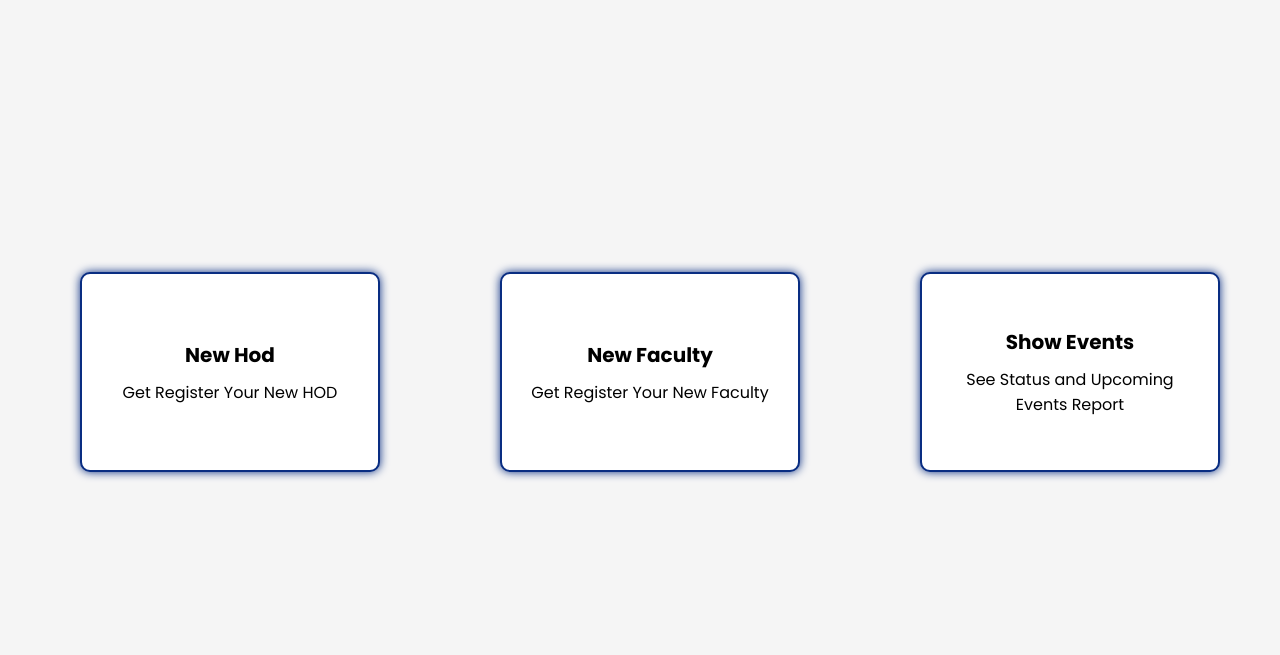
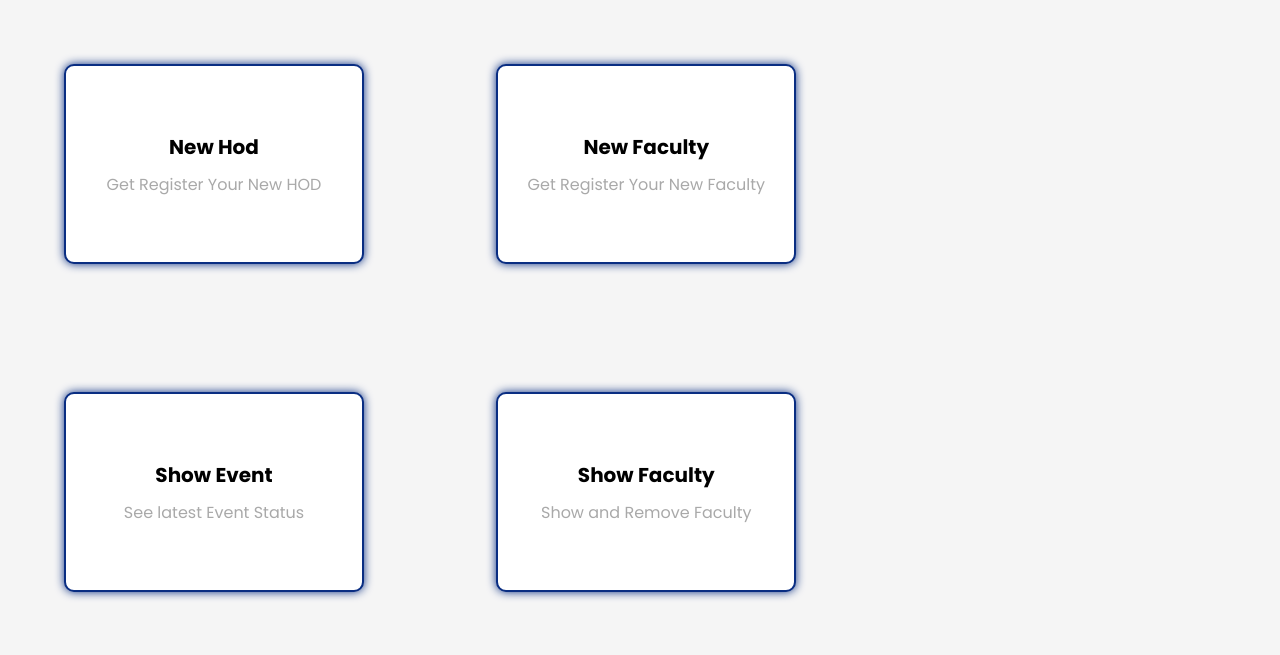
Before and after one commit to safalyakumbhare/Academic-Event-Manager, a PHP site: page /HomeAdmin.php in a window 1280 px wide. Shown: the part 80-735 px from the top of the page. Run offline with PHP 8.4, Linux system fonts and the light colour scheme; a user stored in the database is signed in; data comes from the database, SQL or seed files in the repository.

Commit message:
Alignment changed

```diff
--- a/HomeAdmin.php
+++ b/HomeAdmin.php
@@ -50,14 +50,30 @@ include ("header.php");
       </a>
     </button>
     <button class="bttn">
-      <div class="box hover-box" id="show-events">
-        <div class="content">
-          <h2>Show Events</h2>
-          <p>See Status and Upcoming Events Report</p>
+      <a href="New Faculty.php">
+        <div class="box hover-box" id="new-faculty">
+          <div class="content">
 
+            <h2>Show Event</h2>
+            <p>See latest Event Status</p>
+
+          </div>
         </div>
-      </div>
+      </a>
     </button>
+    <button class="bttn">
+      <a href="New Faculty.php">
+        <div class="box hover-box" id="new-faculty">
+          <div class="content">
+
+            <h2>Show Faculty</h2>
+            <p>Show and Remove Faculty</p>
+
+          </div>
+        </div>
+      </a>
+    </button>
+
   </div>
 </body>
 
--- a/button.css
+++ b/button.css
@@ -1,20 +1,20 @@
-/* * {
+* {
   margin: 0;
   padding: o;
   box-sizing: border-box;
-} */
+}
 
 .container {
   /* height: 80vh;
   width: 100vw; */
-  display: flex;
-  flex-direction: row;
+  /* display: flex; */
+  /* flex-direction: row;
   justify-content: center;
-  align-items: center;
-  gap: 20px;
-  padding: 20px;
+  align-items: center; */
+  /* gap: 20px; */
+  /* padding: 1vw; */
   box-sizing: border-box;
-  margin-top: 15%;
+  margin: auto;
 }
 
 .bttn {
@@ -23,7 +23,7 @@
   cursor: pointer;
   overflow: hidden;
   transition: all 0.3s ease;
-  padding: 60px;
+  padding: 5vw;
 }
 
 .hover-box {
@@ -51,7 +51,7 @@
 }
 
 .content p {
-  color: #000000;
+  color:darkgray;
   font-size: 16px;
   margin-top: 10px;
   transition: 0.3s ease-in-out;
@@ -84,7 +84,7 @@
 
 .bttn:hover .box p {
   /* color: blueviolet; */
-  text-shadow: 0px 3px 10px rgb(9, 45, 130);
+  /* text-shadow: 0px 3px 10px rgb(9, 45, 130); */
 }
 
 .bttn:focus {
```
Also changed, not shown: ChangePass.php (added, +34 -0 lines), footer.php (added, +52 -0 lines).
